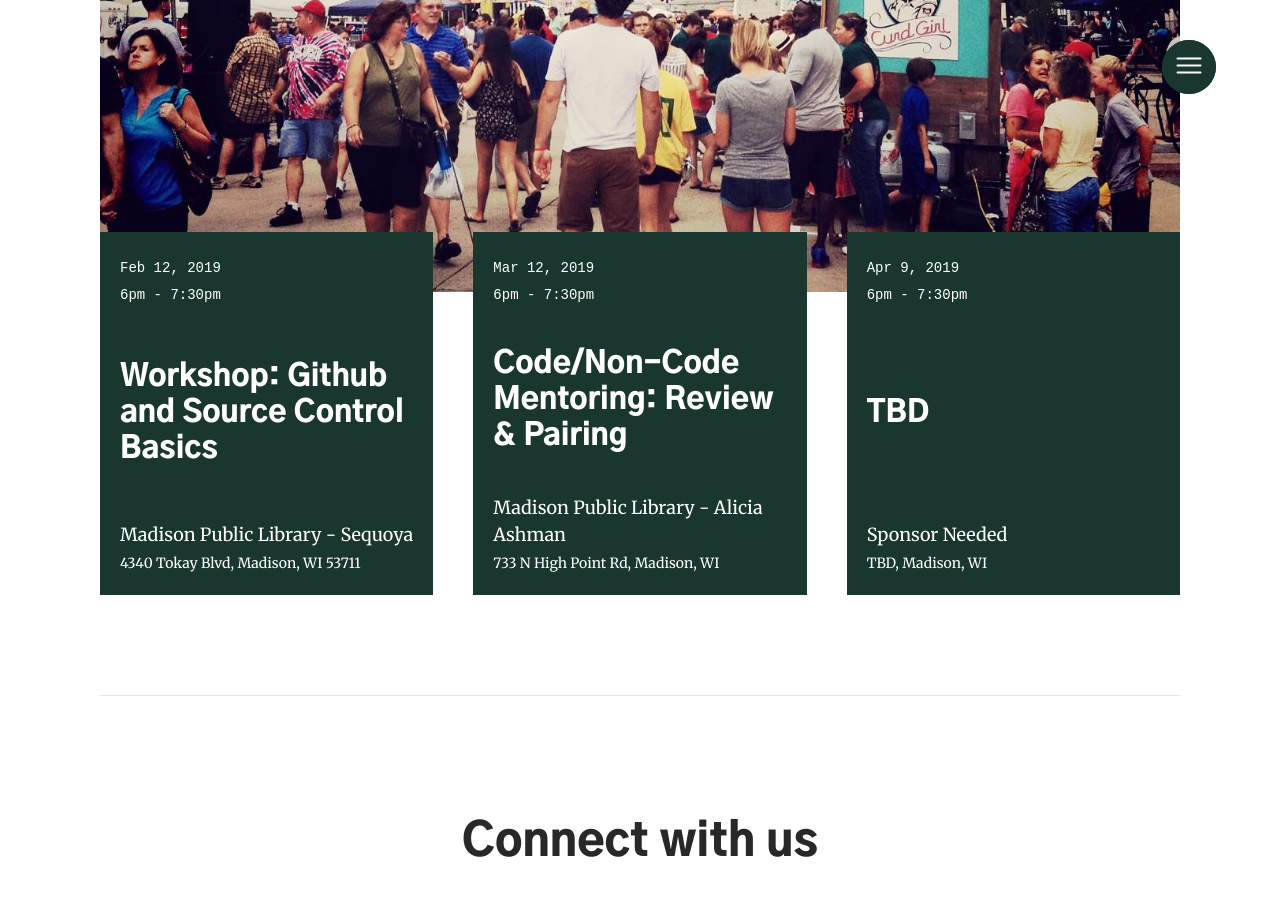
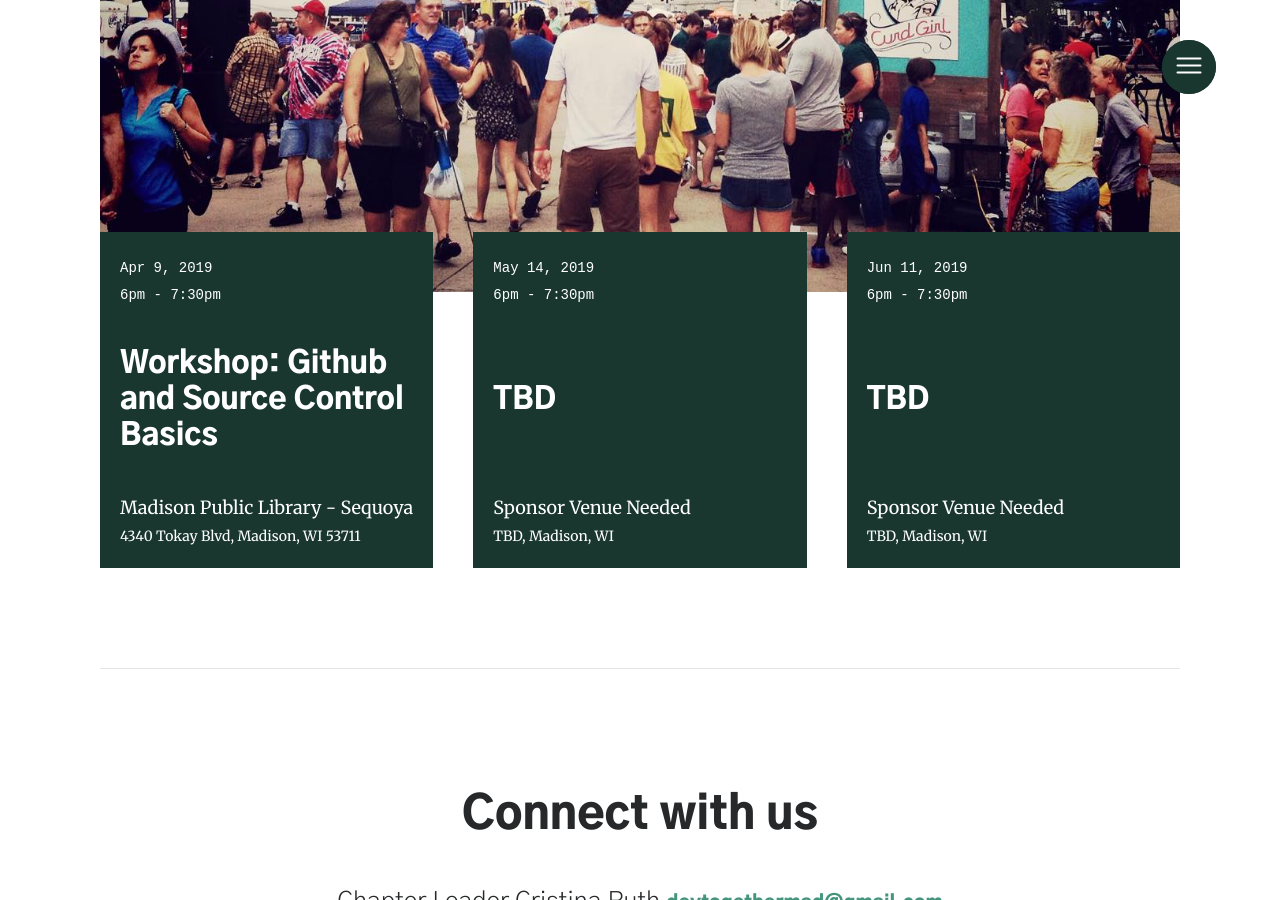
Before and after one commit to mercedesb/dev-together, a Jekyll site: the page built from docs/chapters/madison.html, in a window 1280 px wide and 900 px high, scrolled down 467 px. Built offline with Jekyll 4.4.1, drawn with Linux system fonts in a browser that asks for light colours; some web fonts are replaced.

Commit message:
updated Madison events

```diff
--- a/docs/_data/events.json
+++ b/docs/_data/events.json
@@ -30,30 +30,29 @@
   {
     "chapter": "Mad",
     "name": "Workshop: Github and Source Control Basics",
-    "displayDate": "Feb 12, 2019",
-    "date": "2019-02-12",
+    "displayDate": "Apr 9, 2019",
+    "date": "2019-04-09",
     "time": "6pm - 7:30pm",
     "sponsor": "Madison Public Library - Sequoya",
     "location": "4340 Tokay Blvd, Madison, WI 53711",
-    "signupLink": "http://bit.ly/DevTogetherMadFeb2019Info"
-  },
-  {
-    "chapter": "Mad",
-    "name": "Code/Non-Code Mentoring: Review & Pairing",
-    "displayDate": "Mar 12, 2019",
-    "date": "2019-03-12",
-    "time": "6pm - 7:30pm",
-    "sponsor": "Madison Public Library - Alicia Ashman",
-    "location": "733 N High Point Rd, Madison, WI",
-    "signupLink": "http://bit.ly/DevTogetherMadMar2019Info"
+    "signupLink": "https://bit.ly/DevTogetherMadApr2019Info"
   },
   {
     "chapter": "Mad",
     "name": "TBD",
-    "displayDate": "Apr 9, 2019",
-    "date": "2019-04-09",
+    "displayDate": "May 14, 2019",
+    "date": "2019-05-14",
     "time": "6pm - 7:30pm",
-    "sponsor": "Sponsor Needed",
+    "sponsor": "Sponsor Venue Needed",
+    "location": "TBD, Madison, WI"
+  },
+  {
+    "chapter": "Mad",
+    "name": "TBD",
+    "displayDate": "Jun 11, 2019",
+    "date": "2019-06-11",
+    "time": "6pm - 7:30pm",
+    "sponsor": "Sponsor Venue Needed",
     "location": "TBD, Madison, WI"
   }
 ]
```
